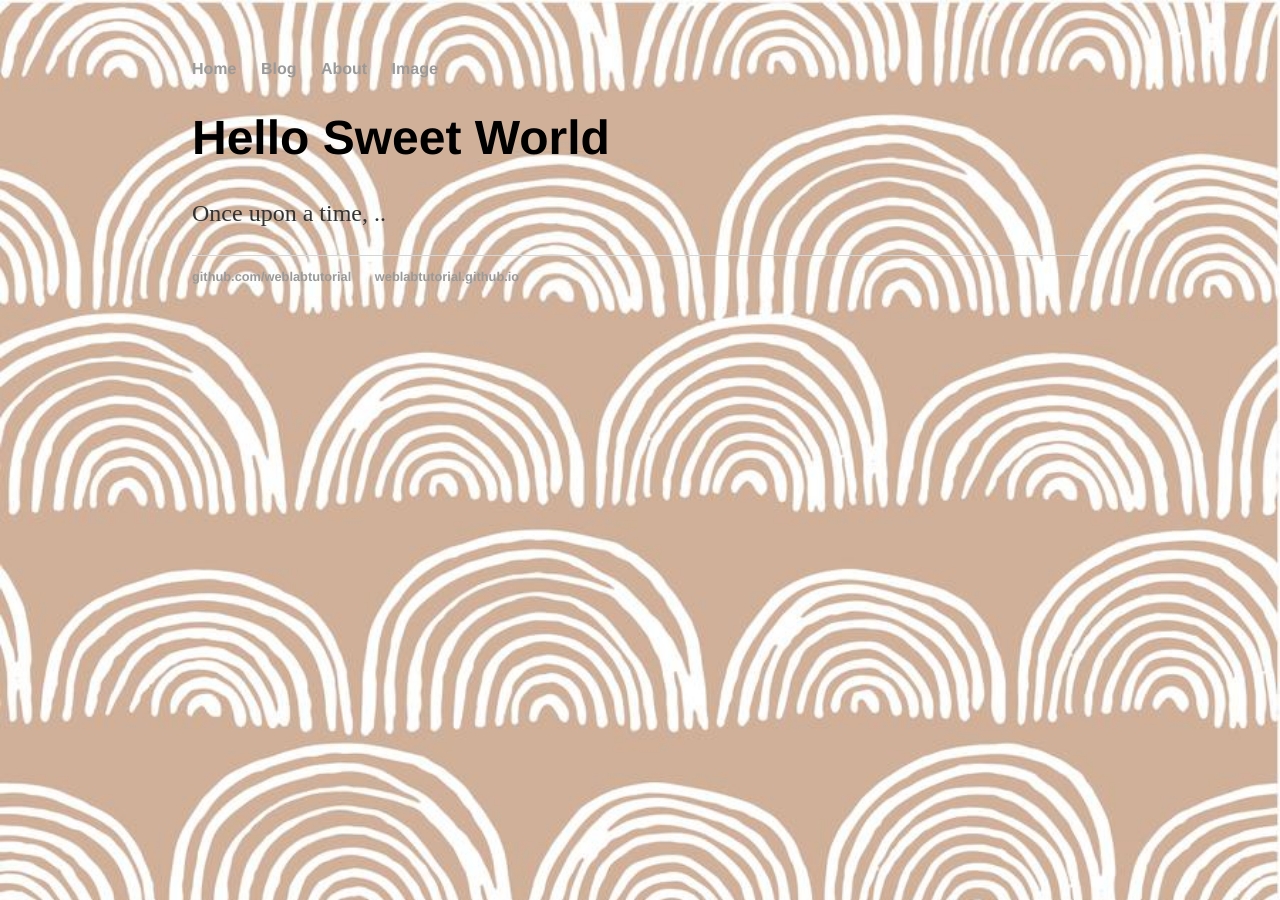
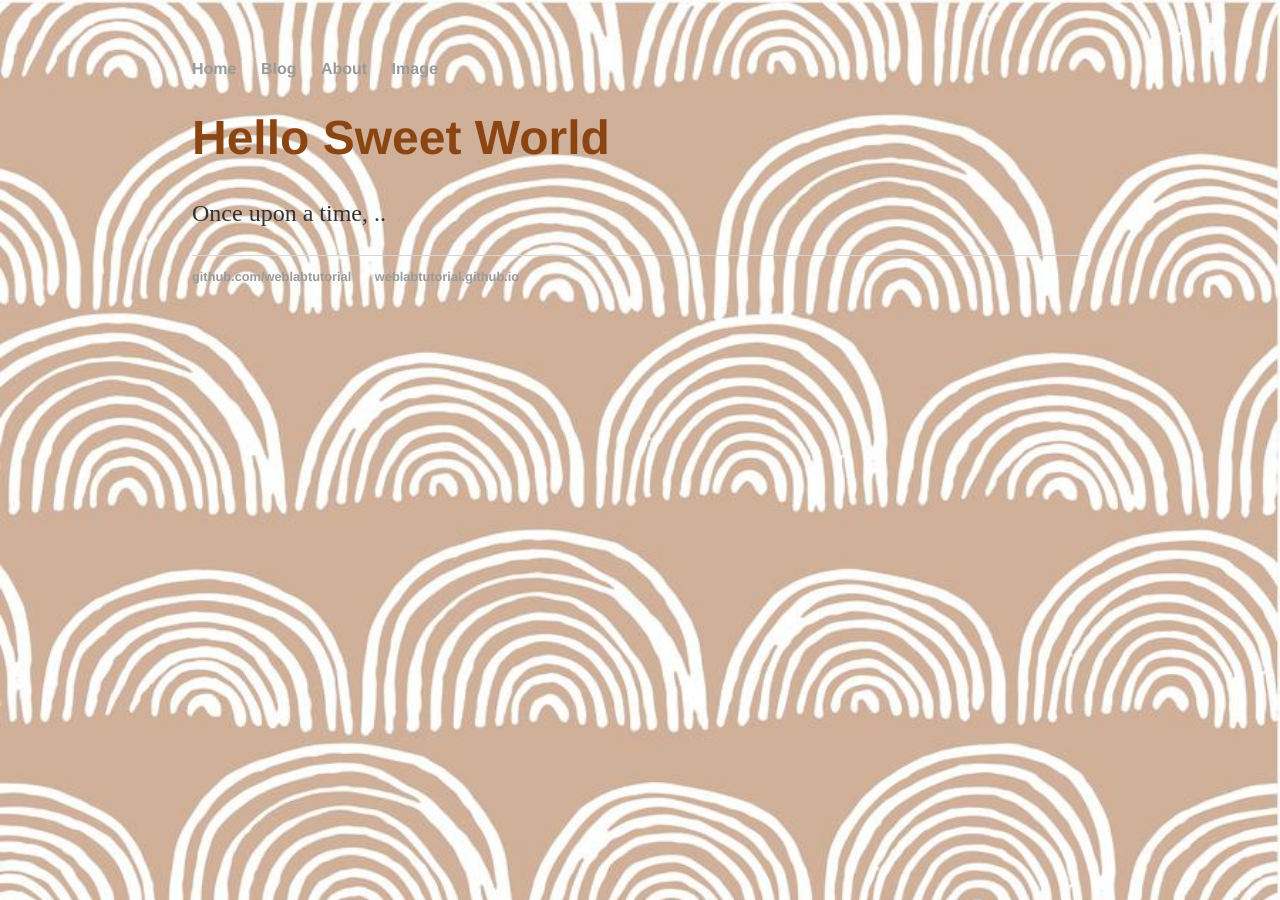
Before and after one commit to Kanaga2004/Kanaga2004.github.io, a Jekyll site: the page built from index.html, in a window 1280 px wide. Built offline with Jekyll 4.4.1, drawn with Linux system fonts in a browser that asks for light colours.

Commit message:
Update main.css

```diff
--- a/css/main.css
+++ b/css/main.css
@@ -7,7 +7,7 @@ body {
 h1 {
  font-size: 3em;
  font-family:'Helvetica', 'Arial', 'Sans-Serif';
- color
+ color: #8b4513;
 }
 p {
  font-size: 1.5em;
```
